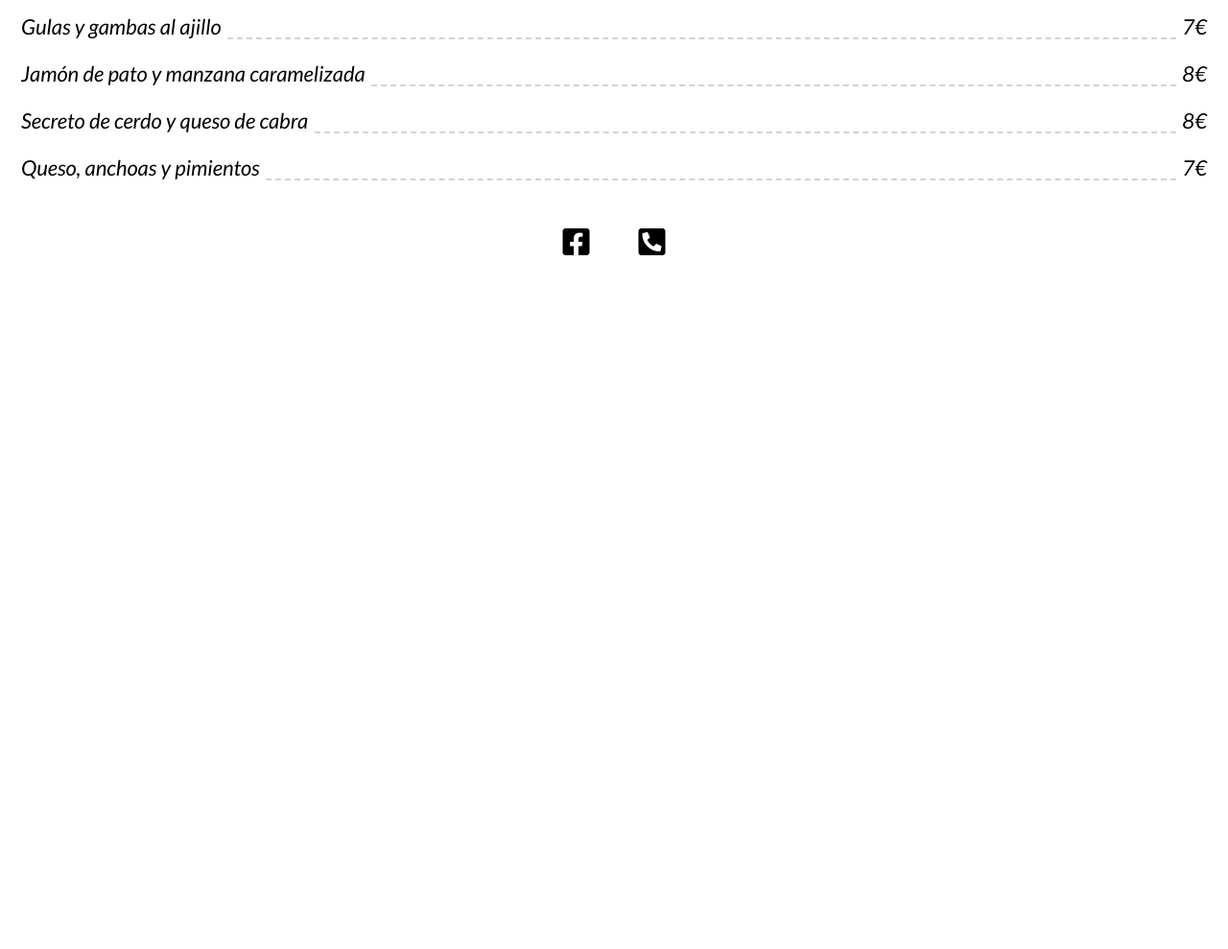
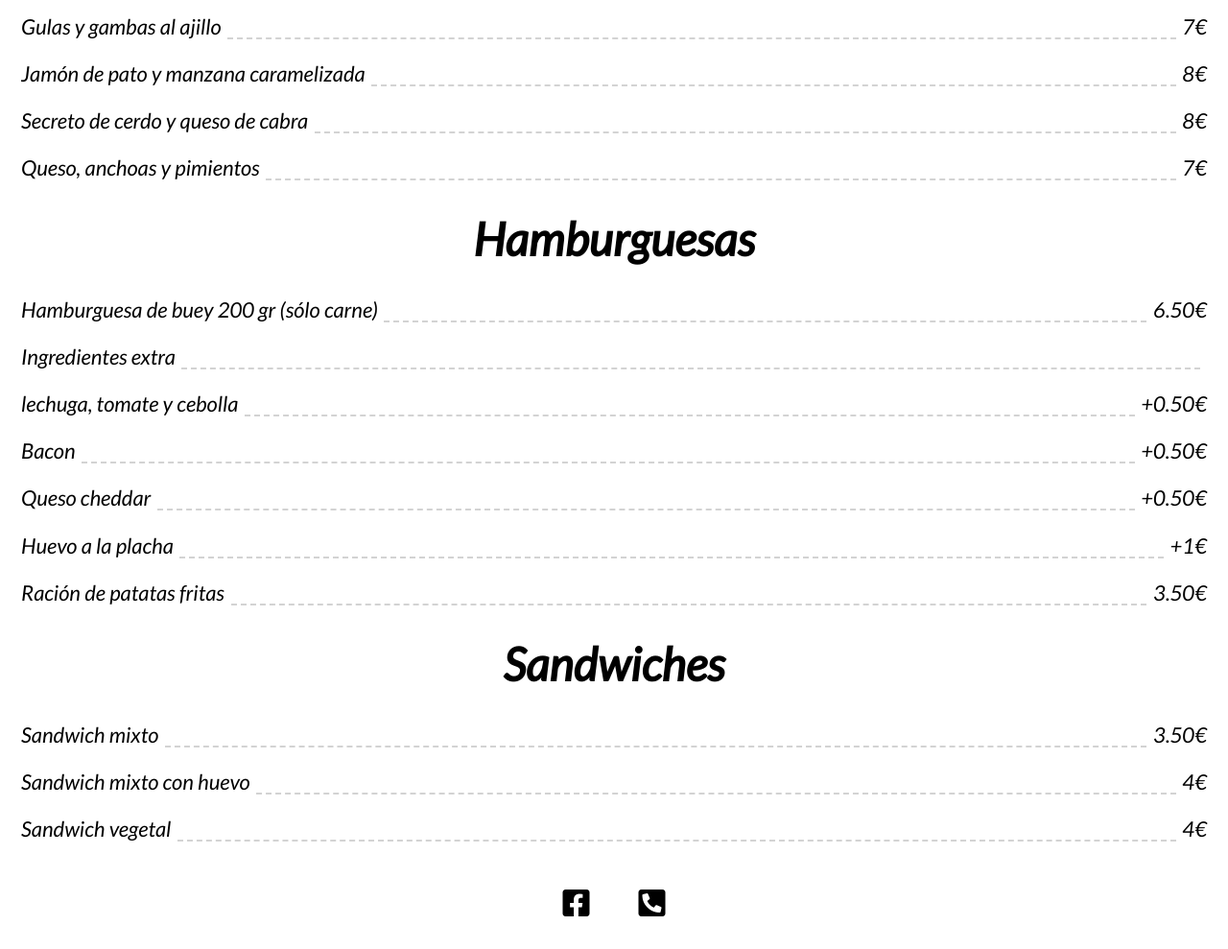
Before and after one commit to cerveceriasantaeulalia/carta, a plain HTML site: page index.html in a window 1280 px wide. Shown: the part 1570-2559 px from the top of the page at 96% size. Before the commit the page ends 1870 px from the top, so only its background shows below. Drawn offline with Linux system fonts and the light colour scheme; some icons are missing.

Commit message:
Update index.html

```diff
--- a/index.html
+++ b/index.html
@@ -170,6 +170,63 @@
 		<span class="precio">7</span>
       </li>
 
+
+
+	  <h1>Hamburguesas</h1>
+
+	  	         <li class="plato">
+        <span class="nombre">Hamburguesa de buey 200 gr (sólo carne)</span>
+		<span class="precio">6.50</span>
+      </li>
+
+	  	         <li class="plato">
+        <span class="nombre">Ingredientes extra</span>
+		      </li>
+
+			  	         <li class="plato">
+        <span class="nombre">lechuga, tomate y cebolla</span>
+		<span class="precio">+0.50</span>
+      </li>
+
+	  	         <li class="plato">
+        <span class="nombre">Bacon</span>
+		<span class="precio">+0.50</span>
+      </li>
+
+	  	         <li class="plato">
+        <span class="nombre">Queso cheddar</span>
+		<span class="precio">+0.50</span>
+      </li>
+
+	  	         <li class="plato">
+        <span class="nombre">Huevo a la placha</span>
+		<span class="precio">+1</span>
+      </li>
+
+
+	  	  	         <li class="plato">
+        <span class="nombre">Ración de patatas fritas</span>
+		<span class="precio">3.50</span>
+      </li>
+
+
+	  <h1>Sandwiches</h1>
+
+	  	  	         <li class="plato">
+        <span class="nombre">Sandwich mixto</span>
+		<span class="precio">3.50</span>
+      </li>
+
+	  	  	         <li class="plato">
+        <span class="nombre">Sandwich mixto con huevo</span>
+		<span class="precio">4</span>
+      </li>
+
+	  	  	         <li class="plato">
+        <span class="nombre">Sandwich vegetal</span>
+		<span class="precio">4</span>
+      </li>
+
     </ul>
 
 
```
